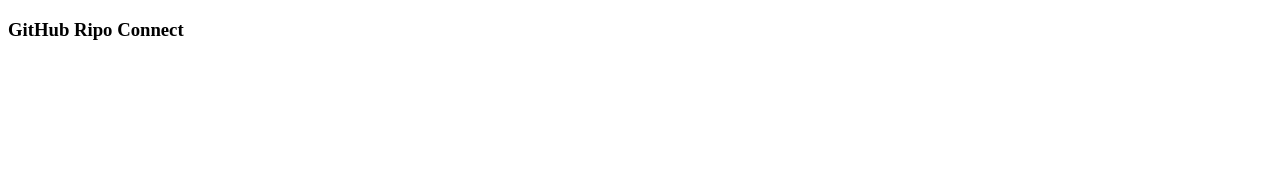
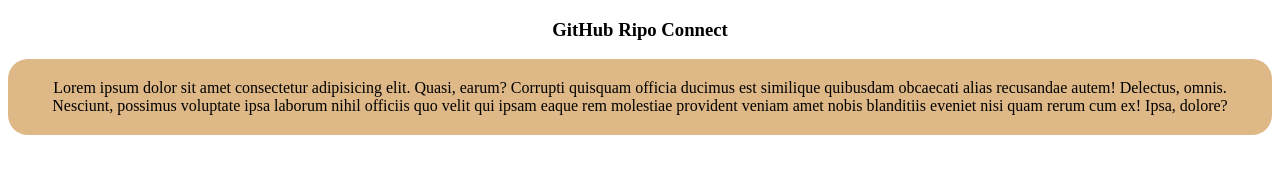
Before and after one commit to asharminn/new--github--ripo, a plain HTML site: page index.html in a window 1280 px wide. Drawn offline with Linux system fonts and the light colour scheme.

Commit message:
second commit

```diff
--- a/index.html
+++ b/index.html
@@ -4,8 +4,19 @@
     <meta charset="UTF-8">
     <meta name="viewport" content="width=device-width, initial-scale=1.0">
     <title>GitHub</title>
+    <style>
+        body{
+            text-align: center;
+        }
+        p{
+            background-color: burlywood;
+            padding: 20px;
+            border-radius: 20px;
+        }
+    </style>
 </head>
 <body>
     <h3>GitHub Ripo Connect</h3>
+    <p>Lorem ipsum dolor sit amet consectetur adipisicing elit. Quasi, earum? Corrupti quisquam officia ducimus est similique quibusdam obcaecati alias recusandae autem! Delectus, omnis. Nesciunt, possimus voluptate ipsa laborum nihil officiis quo velit qui ipsam eaque rem molestiae provident veniam amet nobis blanditiis eveniet nisi quam rerum cum ex! Ipsa, dolore?</p>
 </body>
 </html>
```
